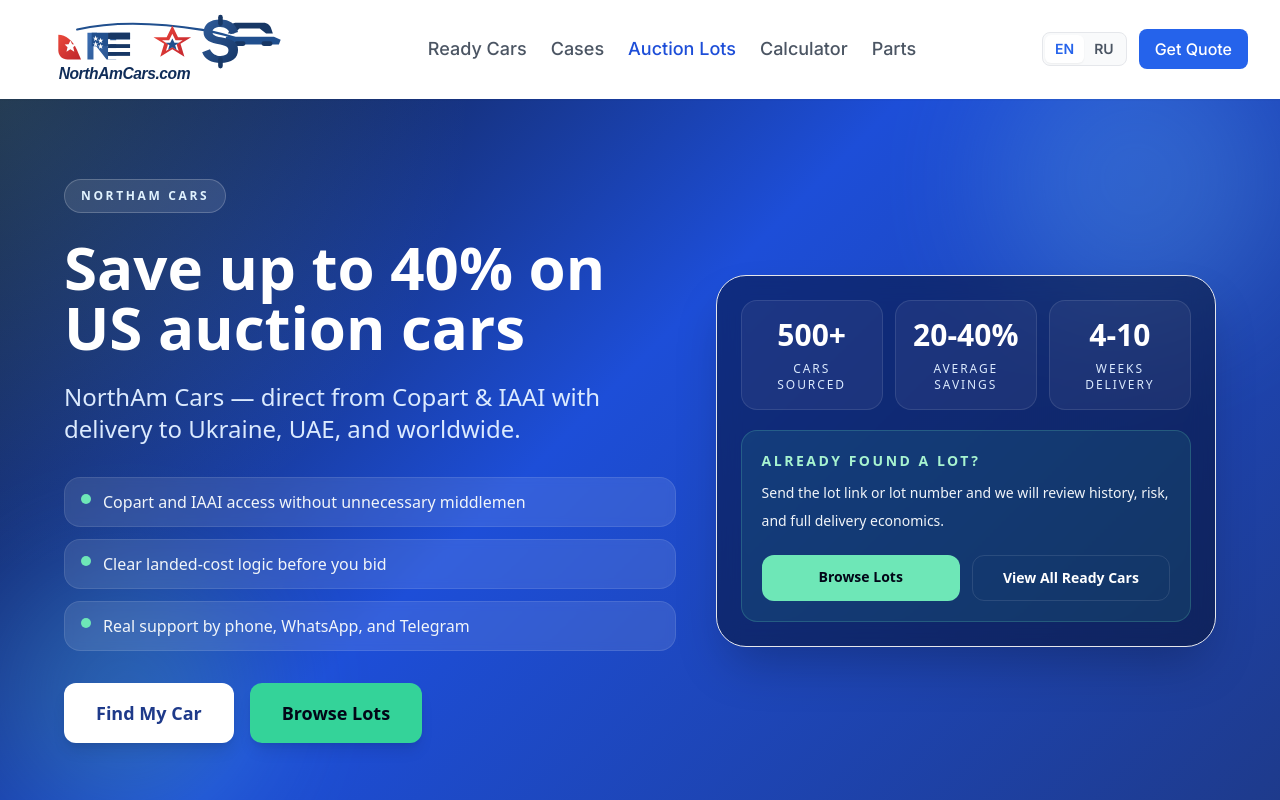
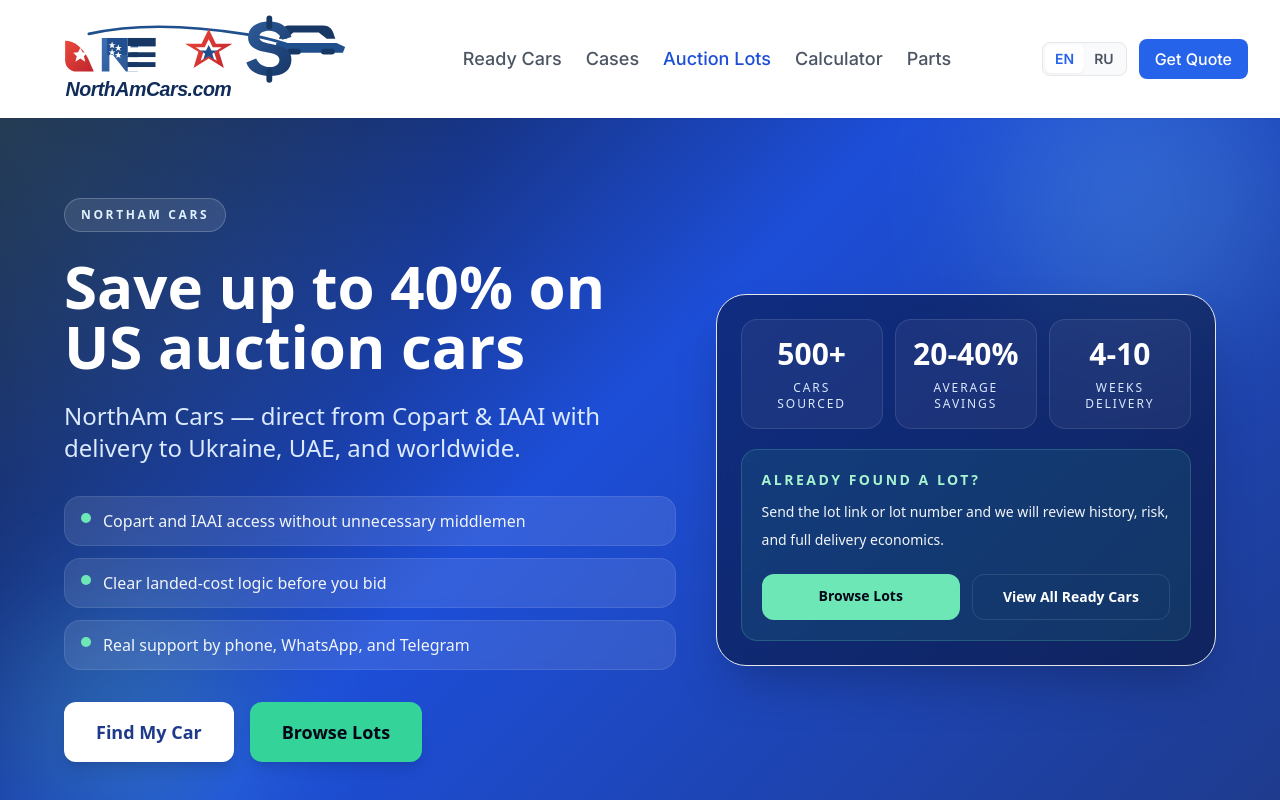
Before and after one commit to ark-crisisfix/USED-USA-CARS, a Next.js app: page / in a window 1280 px wide. Shown: the top 800 px of the page. Built offline with nearby package versions, Linux system fonts and the light colour scheme.

Commit message:
Adjust header logo sizing

```diff
--- a/components/Header.tsx
+++ b/components/Header.tsx
@@ -50,15 +50,15 @@
 
   return (
     <header className="sticky top-0 z-50 bg-white shadow-sm">
-      <div className="mx-auto flex min-h-[88px] max-w-7xl items-center justify-between gap-6 px-4 py-3 sm:px-6 lg:min-h-[96px] lg:px-8">
+      <div className="mx-auto flex min-h-[92px] max-w-7xl items-center justify-between gap-6 px-4 py-3 sm:px-6 lg:min-h-[104px] lg:px-8">
         <Link href={L("/")} className="flex shrink-0 items-center" aria-label={d.site.brand}>
           <Image
             src="/logo-northamcars.svg"
             alt={d.site.brand}
-            width={280}
-            height={78}
+            width={360}
+            height={100}
             priority
-            className="h-auto w-[220px] sm:w-[250px] lg:w-[270px]"
+            className="h-auto w-[240px] sm:w-[300px] lg:w-[340px]"
           />
         </Link>
 
```
